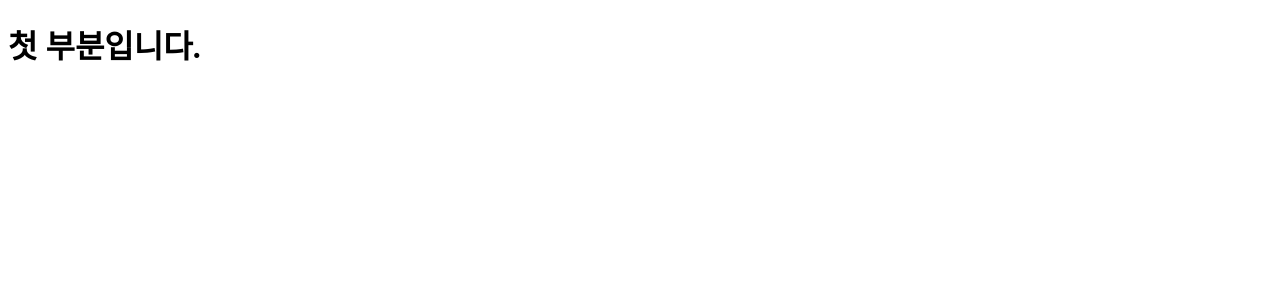
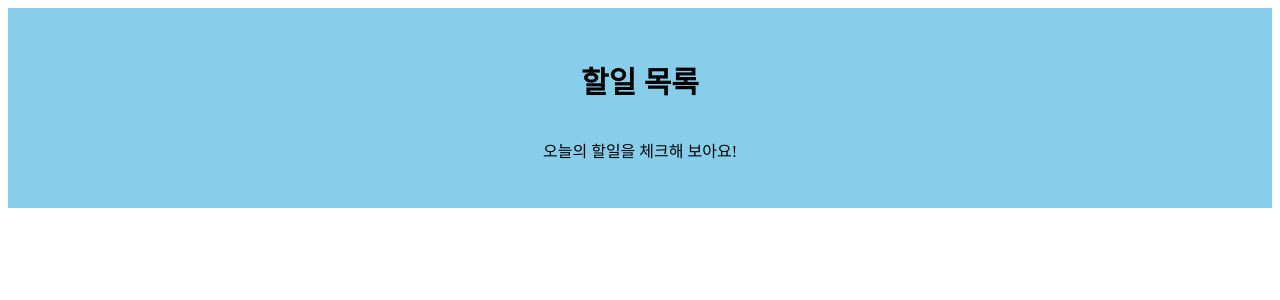
Before and after one commit to cermen/DaliyTask, a Flask app: page / in a window 1280 px wide. Shown: the top 300 px of the page. Run offline with Flask 2, Linux system fonts and the light colour scheme.

Commit message:
header 구현

```diff
--- a/templates/index.html
+++ b/templates/index.html
@@ -3,8 +3,41 @@
 <head>
     <meta charset="UTF-8">
     <title>Title</title>
+
+    <!-- 서체 관련 링크 -->
+    <link rel="preconnect" href="https://fonts.googleapis.com">
+    <link rel="preconnect" href="https://fonts.gstatic.com" crossorigin>
+    <link href="https://fonts.googleapis.com/css2?family=Noto+Serif+KR&display=swap" rel="stylesheet">
+
+    <style>
+        * {
+            font-family: 'Noto Serif KR', serif;
+        }
+
+        .header {
+            width: 100%;
+            height: 200px;
+
+            background-color: skyblue;
+
+            display: flex;
+            flex-direction: column;
+            align-items: center;
+            justify-content: center;
+        }
+
+        .header > h1 {
+            font-size: 30px;
+        }
+    </style>
 </head>
 <body>
-<h1>첫 부분입니다.</h1>
+<div class="header">
+    <h1>할일 목록</h1>
+    <p>오늘의 할일을 체크해 보아요!</p>
+</div>
+<div class="main">
+
+</div>
 </body>
 </html>
```
